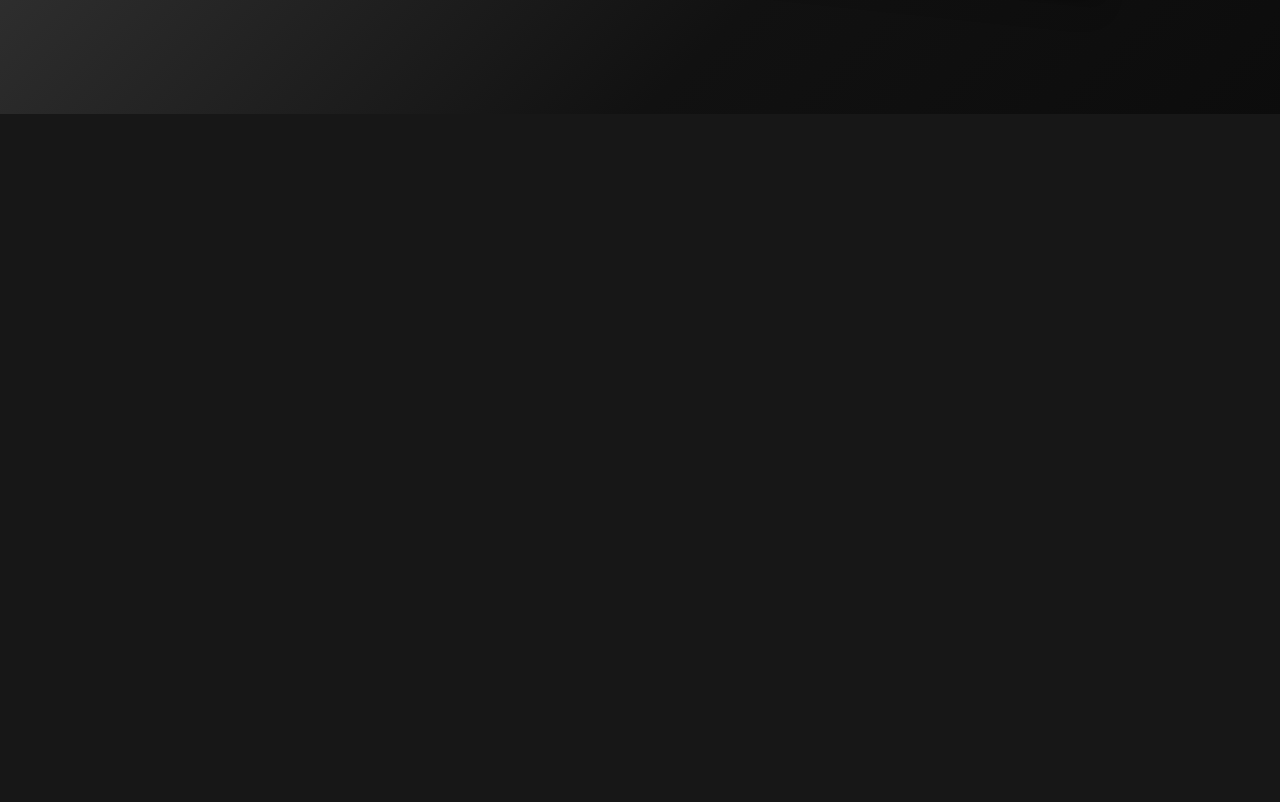
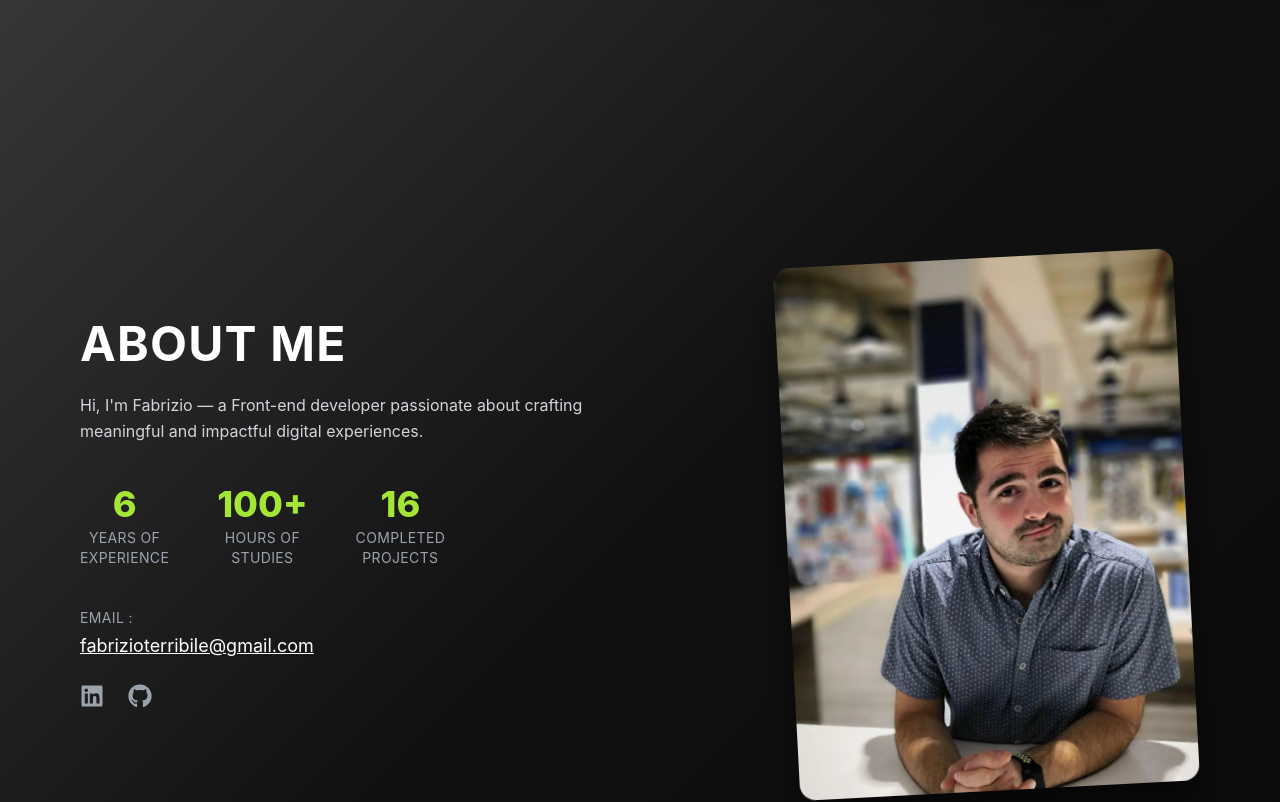
Before and after one commit to Fab785/Portfolio, a React (Create React App) app: page / in a window 1280 px wide. Shown: the part 1486-2288 px from the top of the page. Built offline with nearby package versions, Linux system fonts and the light colour scheme.

Commit message:
icons added

```diff
--- a/src/App.js
+++ b/src/App.js
@@ -2,6 +2,7 @@ import React, { useState } from "react";
 import Navbar from "./components/Navbar";
 import Hero from "./components/Hero";
 import HeroSectionTwo from "./components/HeroSectionTwo";
+import HeroSectionThree from "./components/HeroSectionThree";
 
 import graphicImg from "./assets/uidesign.jpg";
 import webImg from "./assets/webdesign.jpg";
@@ -20,6 +21,7 @@ function App() {
         graphicImg={graphicImg}
         webImg={webImg}
       />
+      <HeroSectionThree />
       <div className="h-[200vh] bg-neutral-900"></div>
     </div>
   );
--- a/src/components/AnimatedProfileImage.jsx
+++ /dev/null
@@ -1,44 +0,0 @@
-import React, { useRef } from "react";
-import { motion, useScroll, useTransform } from "framer-motion";
-
-export default function AnimatedProfileImage({ frontImg, targetRef }) {
-  const containerRef = useRef(null);
-
-  const { scrollY } = useScroll();
-
-  // You can compute progress as scrollY relative to targetRef top
-  // For simplicity, use scrollY and window height to create progress between 0 and 1
-
-  // Get target element position
-  let targetTop = 0;
-  if (targetRef && targetRef.current) {
-    targetTop = targetRef.current.getBoundingClientRect().top + window.scrollY;
-  }
-
-  // Define input range: from Hero image top to target top
-  const start = containerRef.current
-    ? containerRef.current.getBoundingClientRect().top + window.scrollY
-    : 0;
-
-  // Create a transform from scrollY between start and targetTop
-  const progress = useTransform(scrollY, [start, targetTop], [0, 1]);
-
-  // Slide horizontally and vertically from initial to target positions (adjust as needed)
-  const x = useTransform(progress, [0, 1], [0, 200]); // moves 200px right
-  const y = useTransform(progress, [0, 1], [0, 300]); // moves 300px down
-  const scale = useTransform(progress, [0, 1], [1, 0.5]); // shrinks image
-
-  return (
-    <motion.div
-      ref={containerRef}
-      style={{ x, y, scale }}
-      className="relative w-[340px] h-[460px]"
-    >
-      <img
-        src={frontImg}
-        alt="Profile Animated"
-        className="rounded-[24px] object-cover w-full h-full"
-      />
-    </motion.div>
-  );
-}
--- /dev/null
+++ b/src/components/HeroSectionThree.jsx
@@ -0,0 +1,95 @@
+import React from "react";
+import profileImg from "../assets/Fab.jpg";
+import { FaLinkedin, FaGithub } from "react-icons/fa";
+
+const HeroSectionThree = () => {
+  return (
+    <section className="w-full min-h-screen text-white flex flex-col justify-center items-center px-6 md:px-20 py-20">
+      <div className="max-w-7xl w-full flex flex-col md:flex-row justify-between items-center gap-16">
+        {/* LEFT SIDE */}
+        <div className="flex-1 flex flex-col justify-center">
+          <h2 className="text-4xl md:text-5xl font-bold mb-6 uppercase tracking-wide">
+            ABOUT ME
+          </h2>
+          <p className="text-gray-300 mb-10 max-w-lg leading-relaxed">
+            Hi, I'm Fabrizio — a Front-end developer passionate about crafting meaningful and impactful digital experiences.
+          </p>
+
+          {/* Stats row */}
+          <div className="flex gap-12 mb-10 max-w-xs">
+            <div className="flex flex-col items-center">
+              <span className="text-lime-400 text-4xl font-extrabold">6</span>
+              <span className="text-gray-400 uppercase tracking-wide text-sm mt-1 text-center">
+                Years of Experience
+              </span>
+            </div>
+            <div className="flex flex-col items-center">
+              <span className="text-lime-400 text-4xl font-extrabold">100+</span>
+              <span className="text-gray-400 uppercase tracking-wide text-sm mt-1 text-center">
+                Hours of Studies
+              </span>
+            </div>
+            <div className="flex flex-col items-center">
+              <span className="text-lime-400 text-4xl font-extrabold">16</span>
+              <span className="text-gray-400 uppercase tracking-wide text-sm mt-1 text-center">
+                Completed Projects
+              </span>
+            </div>
+          </div>
+
+          {/* Email */}
+          <div>
+            <p className="uppercase text-gray-400 tracking-wide text-sm mb-1">Email :</p>
+            <a
+              href="mailto:fabrizioterribile@gmail.com"
+              className="text-white underline text-lg"
+            >
+              fabrizioterribile@gmail.com
+            </a>
+          </div>
+
+          {/* Social Icons */}
+          <div className="mt-6 flex gap-6">
+            <a
+              href="https://www.linkedin.com/in/fabrizio-terribile/"
+              target="_blank"
+              rel="noopener noreferrer"
+              className="text-gray-400 hover:text-lime-400 transition-colors duration-300 text-2xl"
+              aria-label="LinkedIn"
+            >
+              <FaLinkedin />
+            </a>
+            <a
+              href="https://github.com/Fab785"
+              target="_blank"
+              rel="noopener noreferrer"
+              className="text-gray-400 hover:text-lime-400 transition-colors duration-300 text-2xl"
+              aria-label="GitHub"
+            >
+              <FaGithub />
+            </a>
+          </div>
+        </div>
+
+        {/* RIGHT SIDE */}
+        <div className="w-[300px] md:w-[400px] aspect-[3/4]">
+          <div
+            className="w-full h-full rounded-2xl overflow-hidden shadow-[0_25px_40px_rgba(0,0,0,0.6)]"
+            style={{
+              transform: "rotateZ(-3deg) rotateX(2deg)",
+              transformOrigin: "bottom right",
+            }}
+          >
+            <img
+              src={profileImg}
+              alt="Profile"
+              className="w-full h-full object-cover"
+            />
+          </div>
+        </div>
+      </div>
+    </section>
+  );
+};
+
+export default HeroSectionThree;
```
